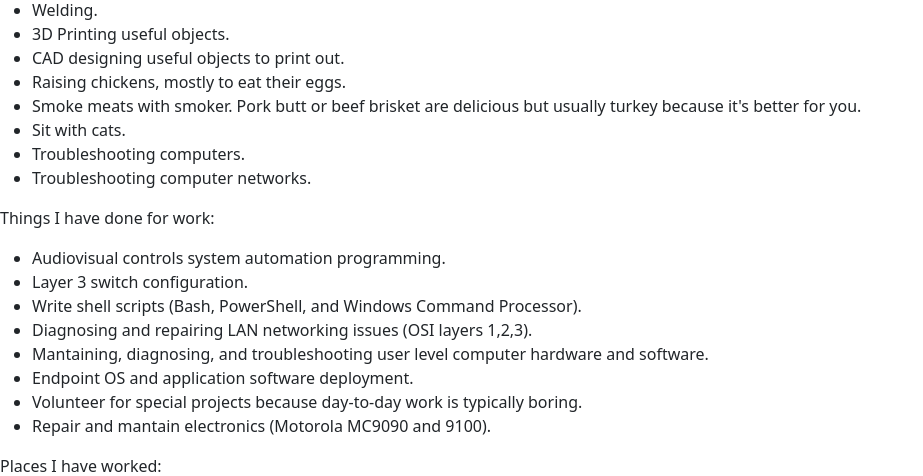
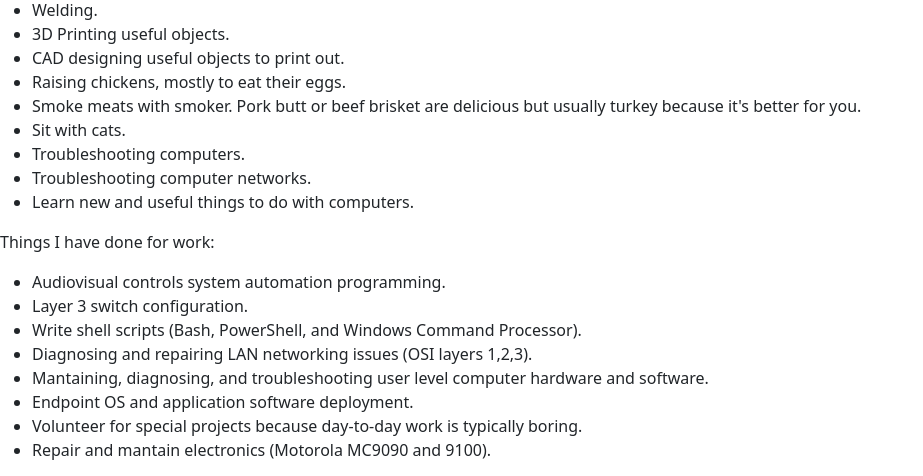
Before and after one commit to Gabriel-Whatley/IT-Senior-Capstone-21435-Flask-App-Gabriel-Whatley, a Flask app: page /about in a window 1280 px wide. Shown: the part 506-982 px from the top of the page, without its empty margins (0-923 px from the left). Run offline with Flask 3, Linux system fonts and the light colour scheme.

Commit message:
Edited bio

```diff
--- a/templates/about.html
+++ b/templates/about.html
@@ -28,6 +28,7 @@
                 <li>Sit with cats.</li>
                 <li>Troubleshooting computers.</li>
                 <li>Troubleshooting computer networks.</li>
+                <li>Learn new and useful things to do with computers.</li>
             </ul>
         </p>
         <p>Things I have done for work:<br>
```
